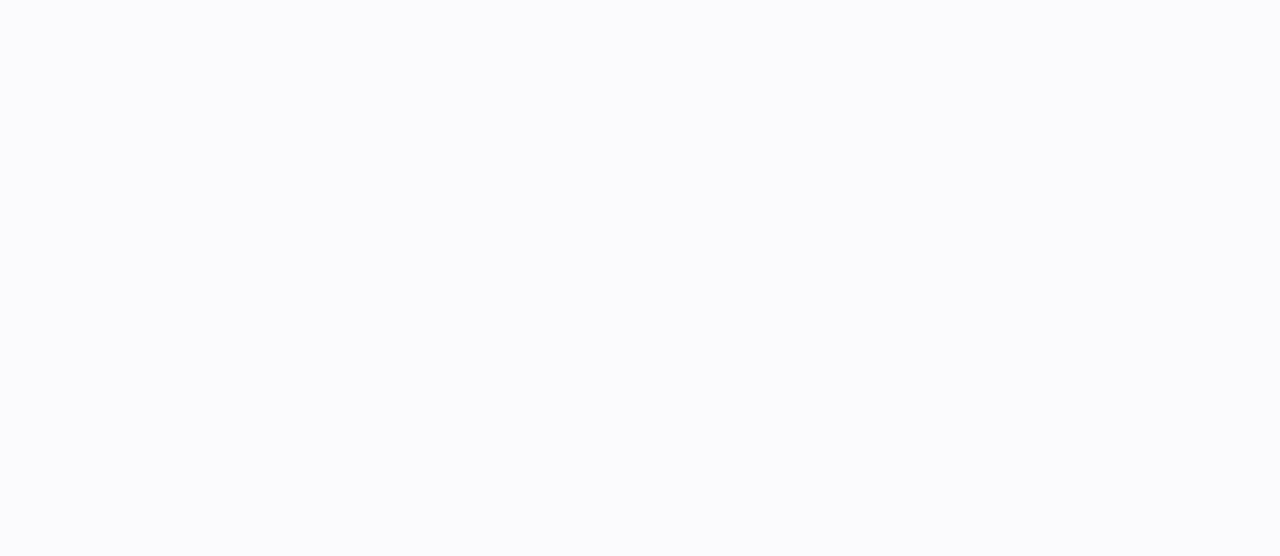
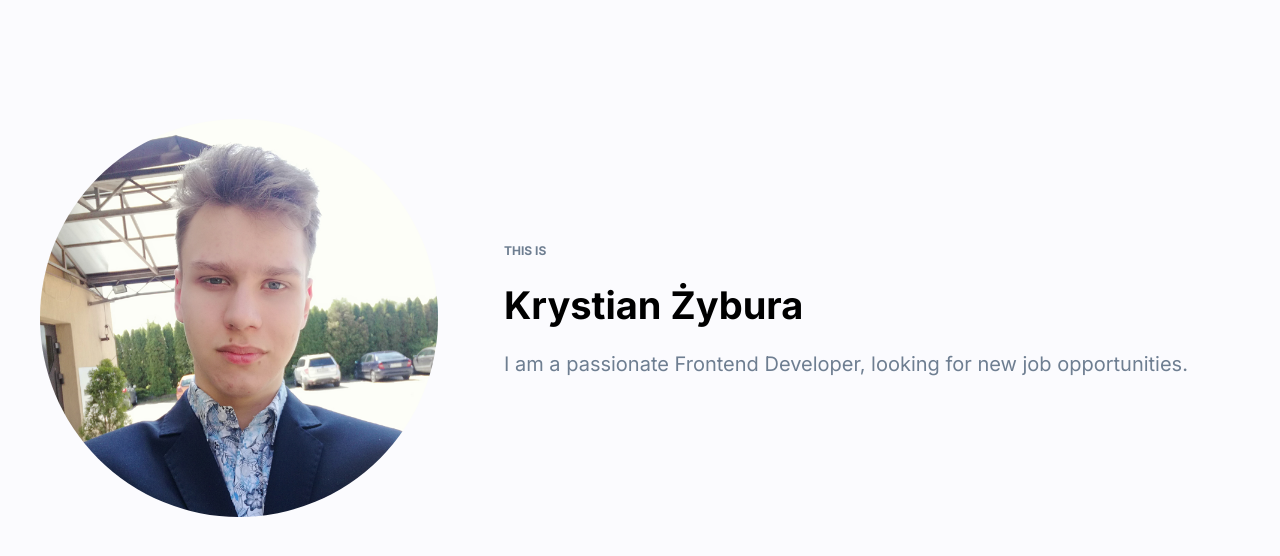
Before and after one commit to KrystianZybura/Personal-Homepage, a React (Vite) app: page / in a window 1280 px wide. Shown: the top 556 px of the page. Built offline with nearby package versions, Linux system fonts and the light colour scheme.

Commit message:
Header component added

```diff
--- /dev/null
+++ b/src/App/Header/index.jsx
@@ -0,0 +1,22 @@
+import {
+  Container,
+  Description,
+  Image,
+  Introduction,
+  StyledHeader,
+} from "./styled";
+
+const Header = ({ title }) => (
+  <Container>
+    <Image src="/image.png" alt="Krystian Żybura" />
+    <div>
+      <Introduction>THIS IS</Introduction>
+      <StyledHeader>{title}</StyledHeader>
+      <Description>
+        I am a passionate Frontend Developer, looking for new job opportunities.
+      </Description>
+    </div>
+  </Container>
+);
+
+export default Header;
--- /dev/null
+++ b/src/App/Header/styled.js
@@ -0,0 +1,34 @@
+import { styled } from "styled-components";
+
+const Container = styled.div`
+  display: grid;
+  grid-gap: 66px;
+  grid-template-columns: auto 1fr;
+  margin-top: 119px;
+  justify-content: center;
+  align-items: center;
+  color: ${({ theme }) => theme.font};
+`;
+
+const Image = styled.img`
+  width: 398px;
+  height: 398px;
+  border-radius: 50%;
+  aspect-ratio: 1;
+`;
+
+const Introduction = styled.span`
+  font-weight: 700;
+  font-size: 12px;
+`;
+
+const StyledHeader = styled.h1`
+  font-size: 38px;
+  color: #000;
+`;
+
+const Description = styled.p`
+  font-size: 20px;
+`;
+
+export { Container, Introduction, Image, Description, StyledHeader };
--- a/src/App/index.jsx
+++ b/src/App/index.jsx
@@ -1,5 +1,11 @@
+import Header from "./Header";
+
 function App() {
-  return <></>;
+  return (
+    <>
+      <Header title={"Krystian Żybura"} />
+    </>
+  );
 }
 
 export default App;
```
Also changed, not shown: public/image.png (added).
